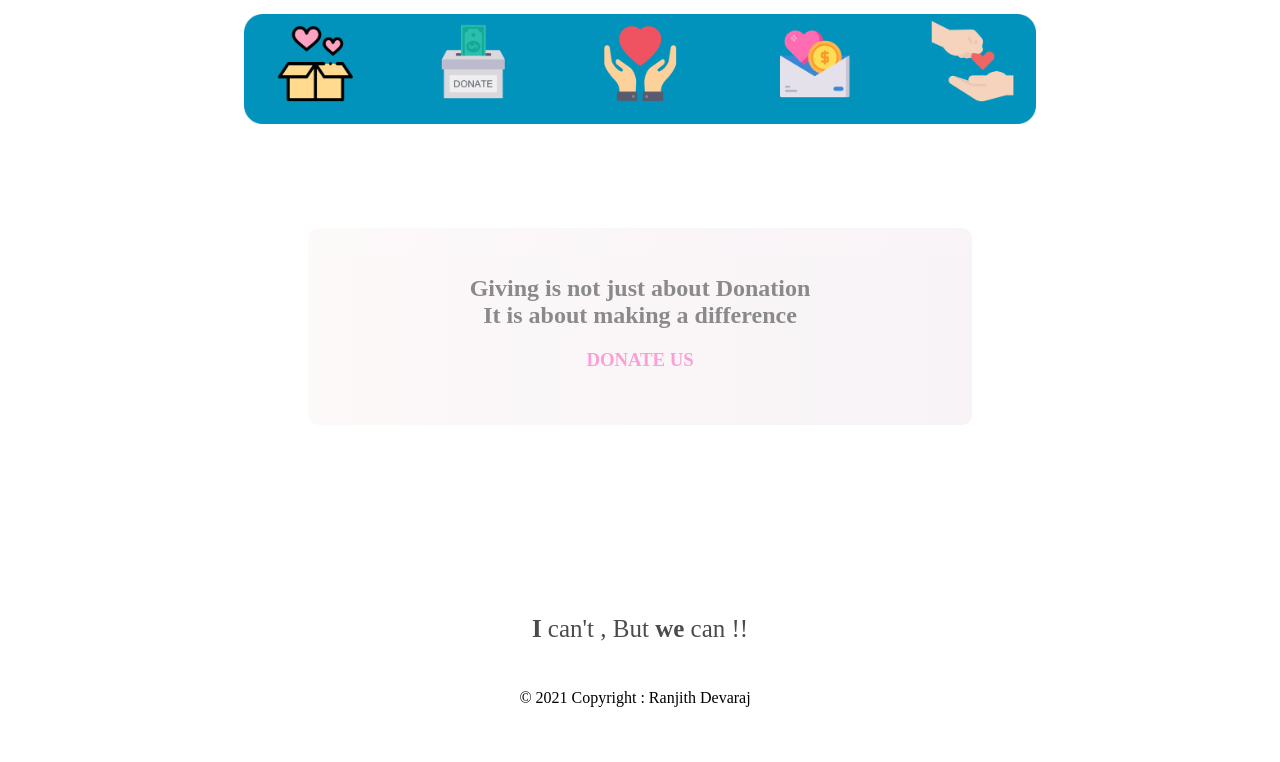
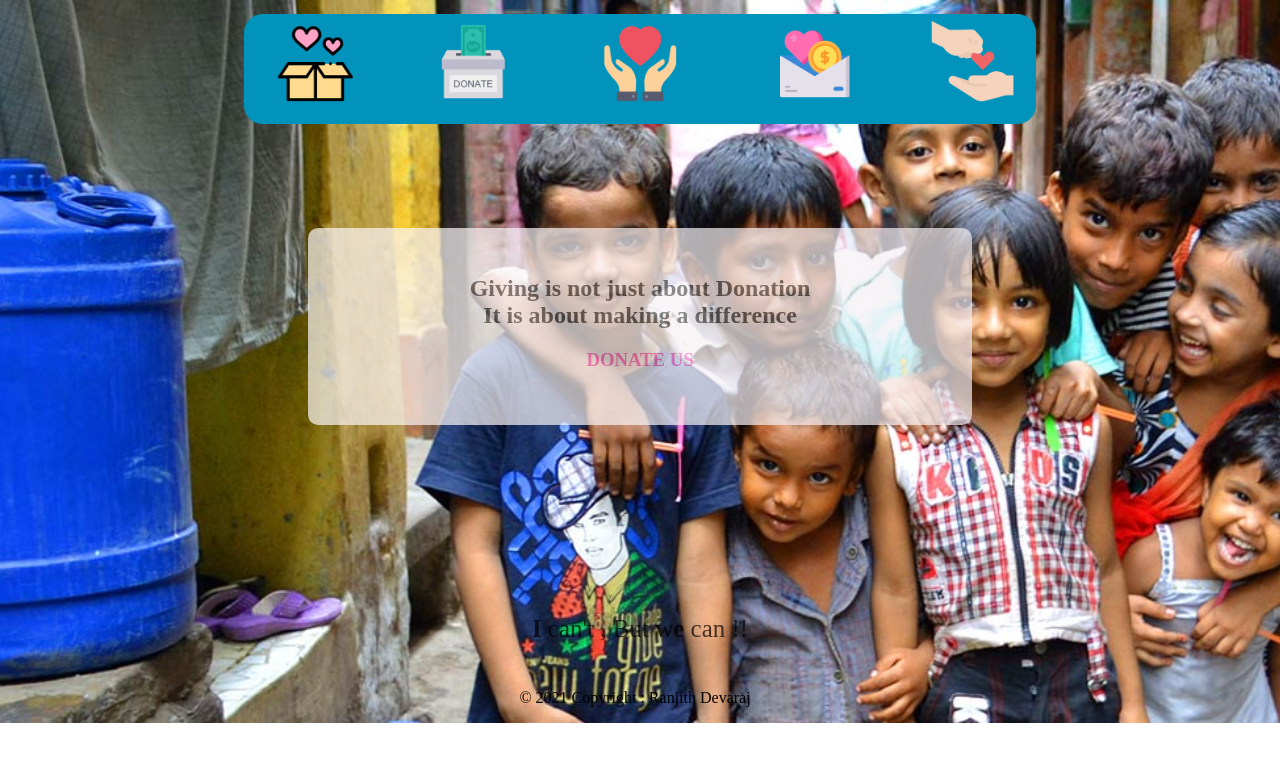
Before and after one commit to RanjithDevaraj54/Payment-Gateway-Integration, a PHP site: page / in a window 1280 px wide. Shown: the top 762 px of the page. Run offline with PHP 8.4, Linux system fonts and the light colour scheme; some libraries are stand-ins or nearby versions.

Commit message:
changes in php file

```diff
--- a/index.php
+++ b/index.php
@@ -38,8 +38,8 @@ echo "        \n";
 echo "        }\n";
 echo "        .center{\n";
 echo "\n";
-echo "            text-align: center;\n";
-echo "            background-color: white;\n";
+echo "             text-align: center;\n";
+echo "             background-image: url('Backs.jpg');\n";
 echo "             background-repeat: no-repeat; \n";
 echo "             background-size: cover; \n";
 echo "             \n";
```
